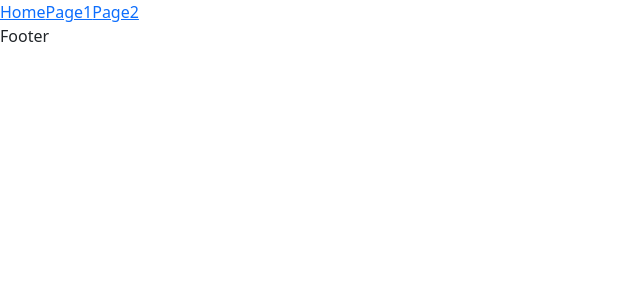
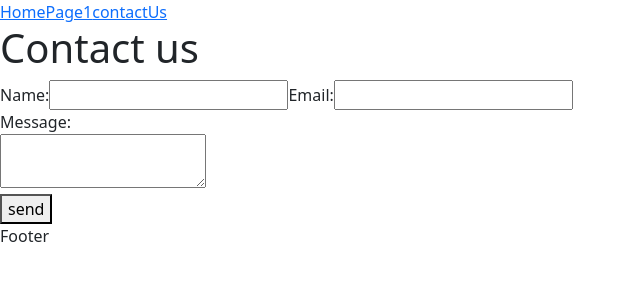
Before and after one commit to Maillardjay/Noob_Modules, a React (Vite) app in the folder frontend/: page /ContactForm in a window 1280 px wide. Shown: the top 300 px of the page, without its empty margins (0-640 px from the left). Built offline with nearby package versions, Linux system fonts and the light colour scheme.

Commit message:
instalation de email.js

```diff
--- a/frontend/package.json
+++ b/frontend/package.json
@@ -7,6 +7,7 @@
     "fix": "prettier --write . && eslint --fix --ext .jsx ."
   },
   "dependencies": {
+    "@emailjs/browser": "^3.11.0",
     "prop-types": "^15.8.1",
     "react": "^18.2.0",
     "react-dom": "^18.2.0",
--- a/frontend/src/App.jsx
+++ b/frontend/src/App.jsx
@@ -5,6 +5,7 @@ import Home from "./pages/Home";
 import DescriptionPage from "./pages/DescriptionPage";
 import BasketPage from "./pages/BasketPage";
 import Footer from "./pages/Footer";
+import ContactForm from "./pages/ContactForm";
 
 function App() {
   return (
@@ -15,6 +16,7 @@ function App() {
           <Route path="/" element={<Home />} />
           <Route path="/Description" element={<DescriptionPage />} />
           <Route path="/BasketPage" element={<BasketPage />} />
+          <Route path="/ContactForm" element={<ContactForm />} />
         </Routes>
         <Footer />
       </div>
--- /dev/null
+++ b/frontend/src/pages/ContactForm.jsx
@@ -0,0 +1,70 @@
+import React, { useState } from "react";
+// eslint-disable-next-line import/no-extraneous-dependencies
+import emailjs from "@emailjs/browser";
+
+function ContactForm() {
+  const [name, setName] = useState("");
+  const [email, setEmail] = useState("");
+  const [message, setMessage] = useState("");
+
+  const submit = () => {
+    emailjs
+      .send(
+        "service_xwa6g6j",
+        "template_cb1lvcm",
+        { name, email, message },
+        "G_O_1quvRgbvoXSyA"
+      )
+      .then(() => {
+        // eslint-disable-next-line no-alert
+        alert("your message has been sent");
+        setName("");
+        setEmail("");
+        setMessage("");
+      })
+
+      .catch((err) => console.error(err));
+  };
+
+  return (
+    <div className="form">
+      <div className="client">
+        <h1>Contact us</h1>
+        Name:
+        <label id="Fullname">
+          <input
+            type="text"
+            name="name"
+            value={name}
+            onChange={(e) => setName(e.target.value)}
+          />
+        </label>
+        Email:
+        <label id="Email">
+          <input
+            type="email"
+            value={email}
+            onChange={(e) => setEmail(e.target.value)}
+          />
+        </label>
+      </div>
+      <div className="envoi">
+        Message:
+        <div className="divmessage">
+          <textarea
+            className="textarea"
+            value={message}
+            onChange={(e) => setMessage(e.target.value.substring(0, 200))}
+          />
+        </div>
+        <div className="divbutton">
+          <button type="button" onClick={submit}>
+            send
+          </button>
+        </div>
+      </div>
+    </div>
+  );
+}
+
+export default ContactForm;
--- a/frontend/src/pages/NavBar.jsx
+++ b/frontend/src/pages/NavBar.jsx
@@ -6,7 +6,7 @@ function NavBar() {
     <div>
       <Link to="/">Home</Link>
       <Link to="/page1">Page1</Link>
-      <Link to="/page2">Page2</Link>
+      <Link to="/ContactForm">contactUs</Link>
     </div>
   );
 }
```
